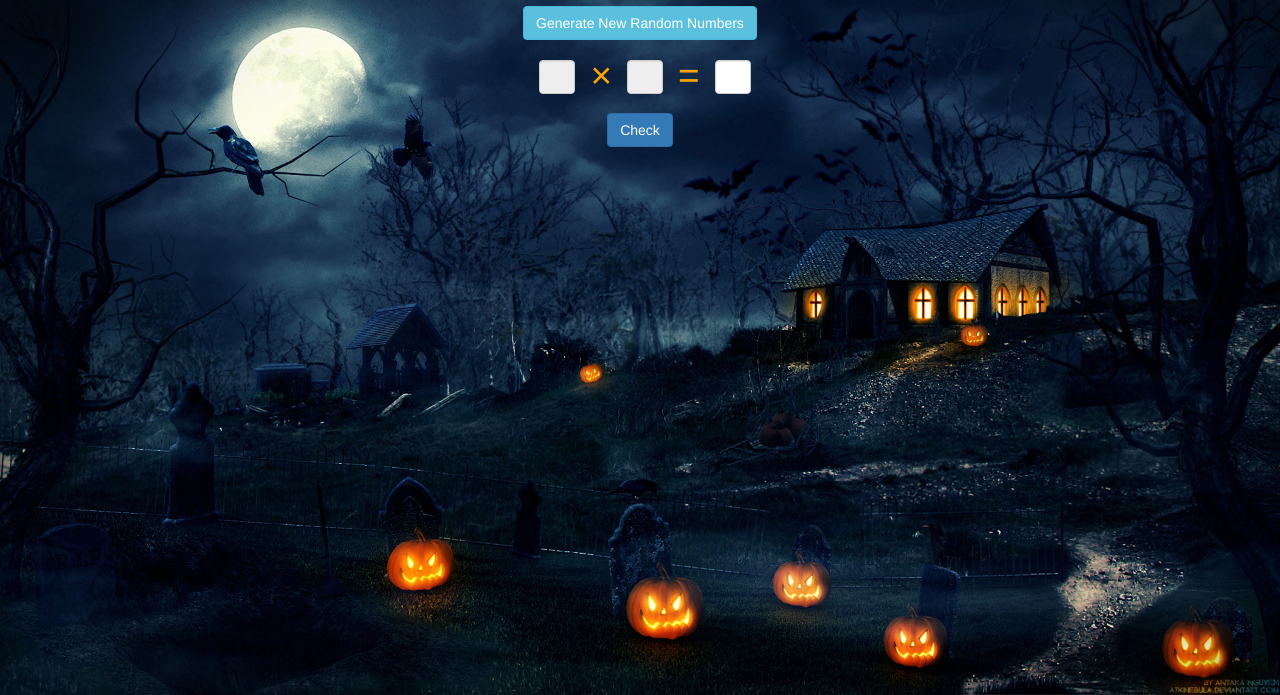
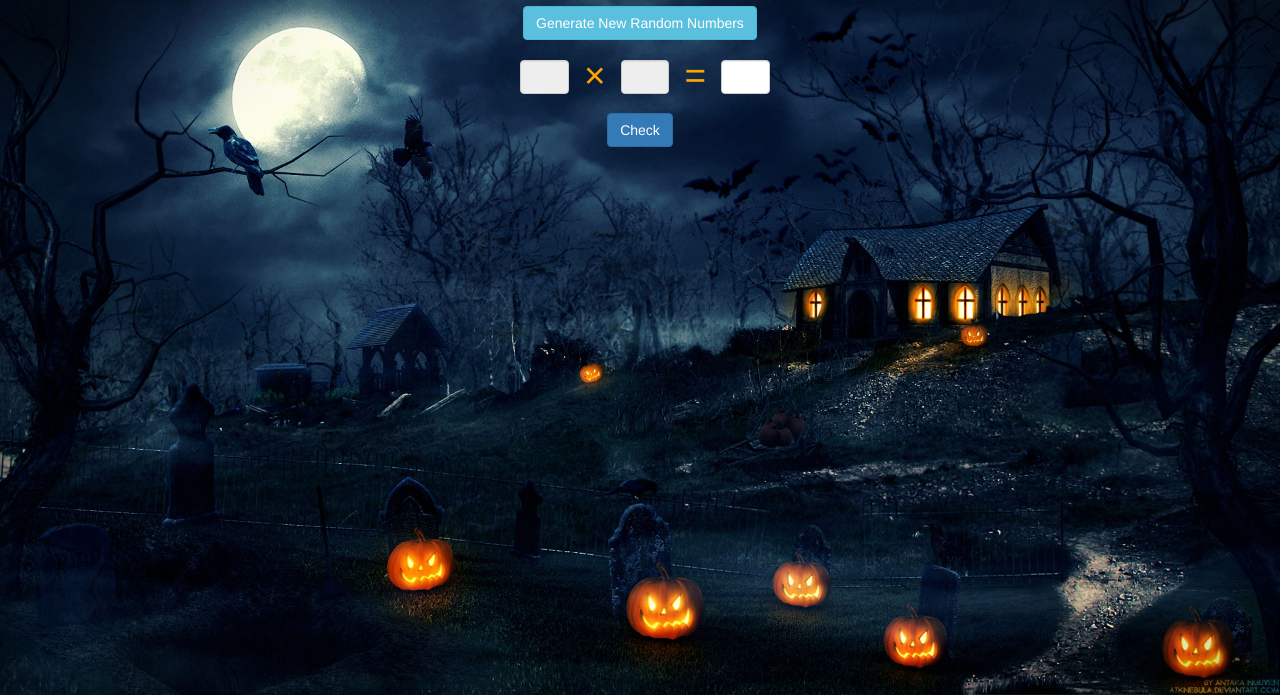
Before and after one commit to edgar1140/Halloween_Math_Game, a website: page dist/index/index.html in a window 1280 px wide. Shown: the part 105-800 px from the top of the page. Drawn offline with nearby package versions, Linux system fonts and the light colour scheme; a web font is replaced by a local one.

Commit message:
made table widths bigger.

```diff
--- a/dist/index/index.html
+++ b/dist/index/index.html
@@ -68,7 +68,7 @@
     <button id="randNums" class="btn btn-info" onclick="genRandomNums()">Generate New Random Numbers</button>
     <br>
 </center>
-<table width="200" align="center">
+<table width="250" align="center">
     <tr>
         <td>
             <div class="form-group">
```
